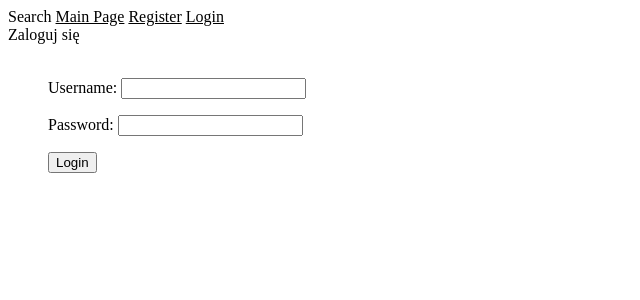
After one commit to Pabblittto/NewBlog, a Django app: template DjangoBlog/Blog/templates/Blog/login.html in a window 1280 px wide. The commit adds this page. Shown: the top 300 px of the page, without its empty margins (0-640 px from the left). Run offline with Django 3.2, Linux system fonts and the light colour scheme; the template is opened without the code that fills it: values that come from a table or form of the project are taken from there, others are empty; some libraries are stand-ins or nearby versions.

Commit message:
dodanie wylogwanie

```diff
--- a/DjangoBlog/Blog/form.py
+++ b/DjangoBlog/Blog/form.py
@@ -1,5 +1,6 @@
 from django import forms
-
+from django.contrib.auth.forms import UserCreationForm
+from django.contrib.auth.models import User
 class LoginForm(forms.Form):
     UserName= forms.CharField(max_length=150)
     password= forms.CharField(widget=forms.PasswordInput())
@@ -7,19 +8,11 @@ class LoginForm(forms.Form):
 
 
 
-class RegisterForm(forms.Form):
-    UserName= forms.CharField( max_length=150)
-    Email = forms.EmailField()
-    Password= forms.CharField(
-        widget=forms.PasswordInput(),
-        label=('Password')
-
-        )
-
-    RepeatPassword= forms.CharField(
-        widget=forms.PasswordInput(),
-        label=('Repeat Password')
-    )
+class CustomRegisterForm(UserCreationForm):
+    Opis = forms.CharField(max_length=500)
+    class Meta:
+        model = User
+        fields = ('username','email','password1','password2','Opis')
 
     def clean_Password(self):
         password1= self.data.get('Password')
--- a/DjangoBlog/Blog/templates/Blog/base.html
+++ b/DjangoBlog/Blog/templates/Blog/base.html
@@ -11,7 +11,7 @@
 <link href="https://fonts.googleapis.com/css?family=Roboto" rel="stylesheet"><!--czcionka-->
 <!--font awesome - do fajnych ikonek-->
 <link rel="stylesheet" href="https://use.fontawesome.com/releases/v5.8.1/css/all.css" integrity="sha384-50oBUHEmvpQ+1lW4y57PTFmhCaXp0ML5d60M1M7uH2+nqUivzIebhndOJK28anvf" crossorigin="anonymous">
-<link rel="stylesheet" type="text/css" href="{% static 'index/style.css' %}">
+<link rel="stylesheet" type="text/css" href="{% static 'Blog/style.css' %}">
 
 </head>
 <body>
@@ -20,19 +20,26 @@
 
       <div id=NavBar>
             <a class="MenuA">Search</a>
-            <a href="{% url 'Home' %}" class="MenuA">Main Page</a>
+            <a href="{% url 'home' %}" class="MenuA">Main Page</a>
             {%if not user.is_authenticated %}
             <a href="{% url 'registration' %}" class="MenuA">Register</a>
-            <a href="{% url 'Login' %}" class="MenuA">Login</a>
+            <a href="{% url 'login' %}" class="MenuA">Login</a>
             {% endif %}
             {% if user.is_authenticated %}
-            <a href="{% url 'profile' %}" class="MenuA">Profil</a>
-            <a href="{% url 'logout' %}" class="MenuA">Logout</a>
+            <a href="{% url 'logout'%}?next={% url 'home' %}" class="MenuA">Profil</a>
+            <a href="" class="MenuA">Logout</a>
             {% endif %}
       </div>
       <div style="clear:both"></div>
 {% endblock %}
       <div id=Container style="clear:both;">
+            {% if messages %}
+            {% for message in messages %}
+                  <div class="alert alert-success">
+                        {{message}}
+                  </div>
+            {% endfor%}
+      {% endif %}
 {%if user.is_authenticated %}
 {% endif %}
 {%block content%}
--- /dev/null
+++ b/DjangoBlog/Blog/templates/Blog/login.html
@@ -0,0 +1,19 @@
+{%extends "Blog/base.html"%}
+{% load static %}
+{%block title %}
+<h4>Zaloguj się</h4>
+<div style="clear: both"></div>
+{%endblock%}
+{% block content %}
+<div style="float: left">Zaloguj się</div>
+<br>
+<br>
+<div style="margin-left: 40px;clear: both;">
+  <form method="post">
+    {% csrf_token %}
+    {{ form.as_p }}
+    <button type="submit">Login</button>
+  </form>
+</div>
+
+{% endblock %}
--- a/DjangoBlog/Blog/urls.py
+++ b/DjangoBlog/Blog/urls.py
@@ -1,9 +1,12 @@
 from django.contrib import admin
 from django.urls import path
 from . import views
-
+from django.contrib.auth import views as auth_views
 
 urlpatterns = [
     path('admin/', admin.site.urls),
-    path('registration/',views.registration,name='registration')
+    path('registration/',views.registration,name='registration'),
+    path('',views.home,name='home'),
+    path('login/',auth_views.LoginView.as_view(), name="login"),
+    path('logout/',auth_views.LogoutView.as_view(),name='logout')
 ]
```
Also changed, not shown: DjangoBlog/Blog/views.py (+17 -5 lines), DjangoBlog/DjangoBlog/settings.py (line endings or trailing spaces), DjangoBlog/db.sqlite3.
